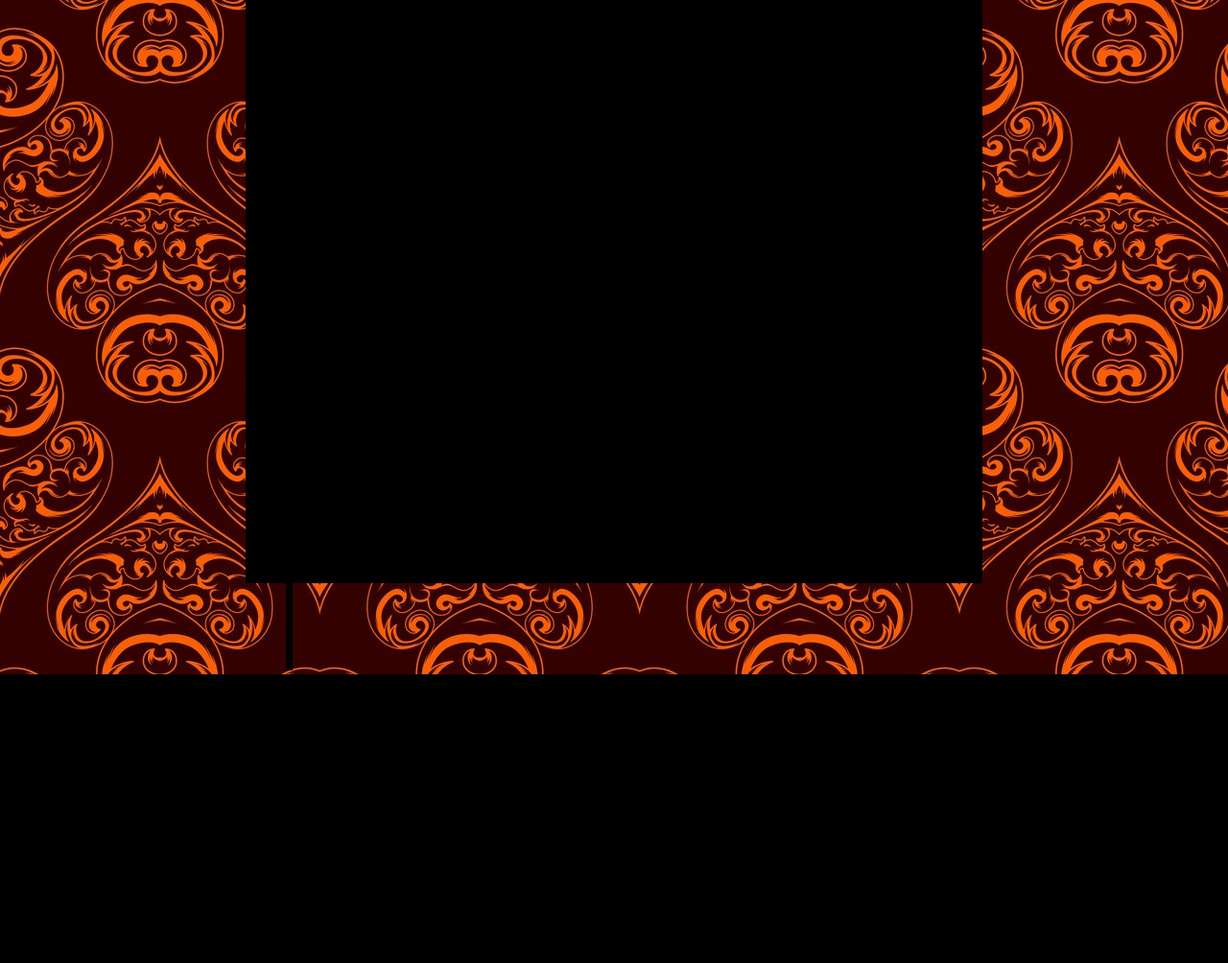
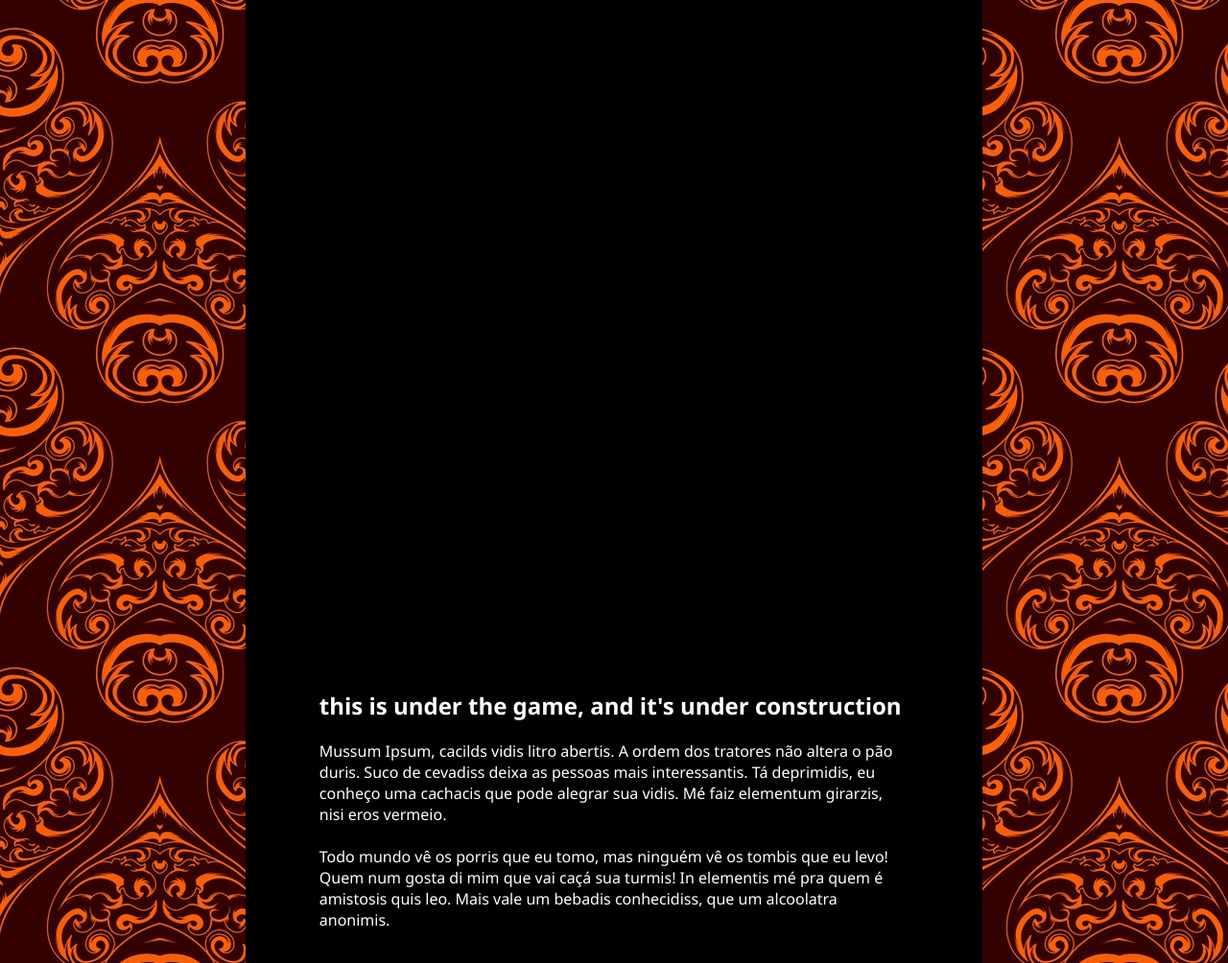
Before and after one commit to RafaelKuhn/website-unijui, a PHP site: page /Pages/game.html in a window 1280 px wide. Shown: the part 192-1196 px from the top of the page at 96% size. Before the commit the page ends 895 px from the top, so only its background shows below. Run offline with PHP 8.4, Linux system fonts and the light colour scheme.

Commit message:
fix: weird css behaviour and classical html workarounds

```diff
--- a/Assets/style/game.css
+++ b/Assets/style/game.css
@@ -1,14 +1,19 @@
 div#game-container {
+  margin-left: 20px;
+  margin-right: 20px;
+  width: 700px;
+  height: 700px;
+  display: block;
   margin: 0 auto;
-  width: 700px;
-  min-width: 512px;
-  height: 700px;
-  min-height: 512px;
 }
 
 iframe#game-frame {
   width: 100%;
   height: 100%;
-  margin: 0 auto;
   border: none;
 }
+
+div#game-description {
+  margin-left: 10%;
+  margin-right: 10%;
+}
--- a/Assets/style/global.css
+++ b/Assets/style/global.css
@@ -1,16 +1,18 @@
 html, body {
-  height: 100%;
+  overflow: auto;
   margin: 0;
+  overflow: auto;
 }
 
 body {
+  min-height: 100vh;
   background-image: url("../images/background-tilable.jpg");
   background-repeat: repeat;
   background-attachment: fixed;
 }
 
 div#wrapper {
-  height: 100%;
+  min-height: 100vh;
   margin-left: 20%;
   margin-right: 20%;
   min-width: 720px;
--- a/Pages/game.html
+++ b/Pages/game.html
@@ -21,7 +21,14 @@
       <iframe id="game-frame" src="../Games/star-clicker/index.html">seu navegador não suporta iframes, que pena :C</iframe>
     </div>
 
-  </div>
+    <div id="game-description">
+      <h2>this is under the game, and it's under construction</h2>
+      <p>Mussum Ipsum, cacilds vidis litro abertis. A ordem dos tratores não altera o pão duris. Suco de cevadiss deixa as pessoas mais interessantis. Tá deprimidis, eu conheço uma cachacis que pode alegrar sua vidis. Mé faiz elementum girarzis, nisi eros vermeio.
+        <br/><br/>
+        Todo mundo vê os porris que eu tomo, mas ninguém vê os tombis que eu levo! Quem num gosta di mim que vai caçá sua turmis! In elementis mé pra quem é amistosis quis leo. Mais vale um bebadis conhecidiss, que um alcoolatra anonimis.</p>
+    </div>
+
+  <br/></div>
   <script src="../assets/js/header-maker.js"></script>
   <script src="../assets/js/game.js"></script>
 </body>
```
